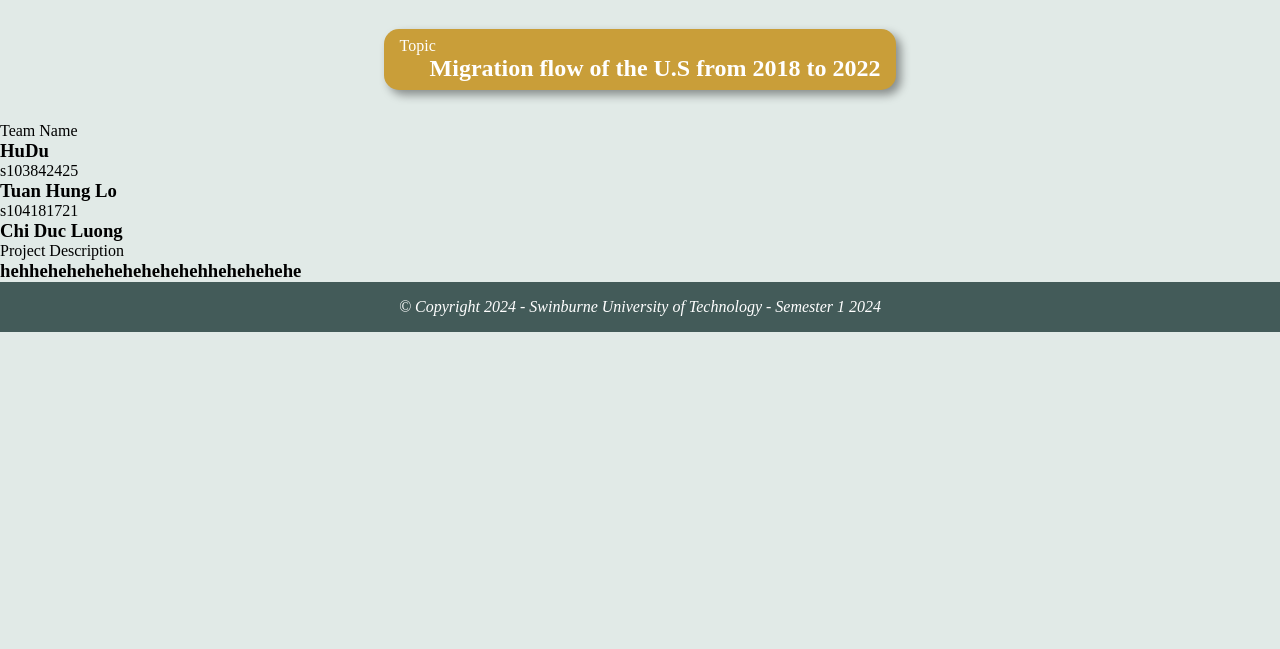
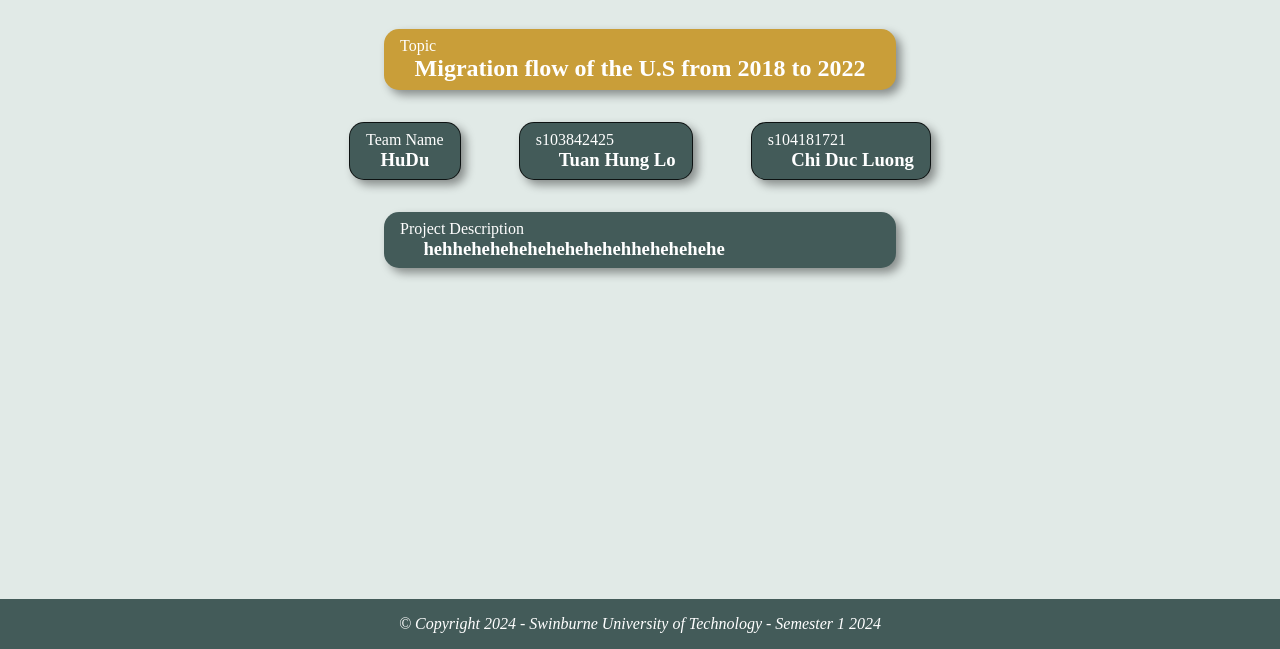
Before and after one commit to Tuan-Hung-Lo/COS30045-DV-TeamProject, a plain HTML site: page index.html in a window 1280 px wide. Shown: the part 151-800 px from the top of the page. Drawn offline with nearby package versions, Linux system fonts and the light colour scheme; a script that the page names is missing.

Commit message:
update homepage

```diff
--- a/index.html
+++ b/index.html
@@ -41,23 +41,25 @@
         </div>
         <div class="topic">
             <p>Topic</p>
-            <h2>&emsp; Migration flow of the U.S from 2018 to 2022</h2>
+            <h2>Migration flow of the U.S from 2018 to 2022</h2>
         </div>
-        <div>
+        <div id="homegrid">
+            <div class="home-grid-item i1" style="text-align: center;">
                 <p>Team Name</p>
                 <h3>HuDu</h3>
             </div>
-        <div>
+            <div class="home-grid-item i2">
                 <p>s103842425</p>
-            <h3>Tuan Hung Lo</h3>
+                <h3>&emsp; Tuan Hung Lo</h3>
             </div>
-        <div>
+            <div class="home-grid-item i3">
                 <p>s104181721</p>
-            <h3>Chi Duc Luong</h3>
+                <h3>&emsp; Chi Duc Luong</h3>
             </div>
-        <div>
+        </div>
+        <div class="project-description">
             <p>Project Description</p>
-            <h3>hehhehehehehehehehehehhehehehehe</h3>
+            <h3>&emsp; hehhehehehehehehehehehhehehehehe</h3>
         </div>
     </main>
     <footer>&#169; Copyright 2024 - Swinburne University of Technology - Semester 1 2024</footer>
--- a/style.css
+++ b/style.css
@@ -4,6 +4,11 @@
     box-sizing: border-box;
     background-color: #e1eae7;
 }
+
+body {
+    min-height: 100vh;
+    display: flex;
+    flex-direction: column;}
 
 /* Navigation bar */
 
@@ -65,6 +70,7 @@ footer {
     bottom: 0;
     width: 100%;
     font-style: italic;
+    margin-top: auto;
 }
 
 /* Home Page */
@@ -84,7 +90,8 @@ footer {
 
 .topic {
     background-color: #c99e39;
-    width: fit-content;
+    max-width: 40vw;
+    width: 100%;
     margin: 2rem auto;
     padding: 0.5rem 1rem;
     border-radius: 15px;
@@ -98,4 +105,45 @@ footer {
 .topic h2 {
     background-color: #c99e39;
     color: white;
+    text-align: center;
 }
+
+#homegrid {
+    display: grid;
+    grid-template-rows: 1fr;
+    gap: 0px 0px;
+    grid-template-areas:
+      "i1 i2 i3";
+    justify-items: center;
+    margin: auto 25vw;
+}
+
+.i1 { grid-area: i1; }
+.i2 { grid-area: i2; }
+.i3 { grid-area: i3; }
+
+.home-grid-item {
+    background-color: #435b59;
+    color: white;
+    border: 1px solid rgba(0, 0, 0, 0.8);
+    padding: 0.5rem 1rem;
+    border-radius: 15px;
+    box-shadow: 5px 5px 10px 0px rgba(0,0,0,0.4);
+    width: fit-content;
+}
+
+.home-grid-item h3, .home-grid-item p, .project-description p, .project-description h3 {
+    background-color: #435b59;
+}
+
+.project-description {
+    background-color: #435b59;
+    color: white;
+    padding: 0.5rem 1rem;
+    border-radius: 15px;
+    box-shadow: 5px 5px 10px 0px rgba(0,0,0,0.4);
+    max-width: 40vw;
+    width: 100%;
+    margin: 2rem auto;
+    overflow-wrap: break-word;
+}
```
Also changed, not shown: 1 other file. Lines whose indentation alone changed are shown as unchanged.
